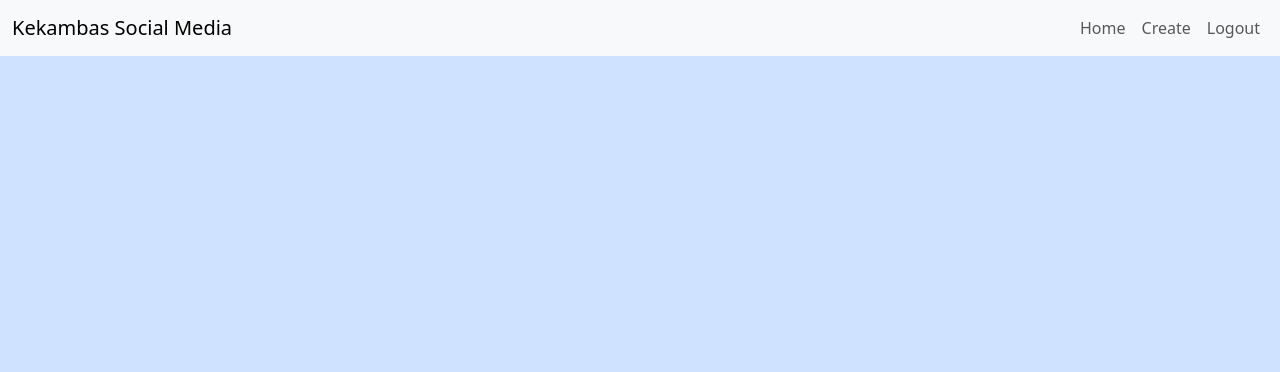
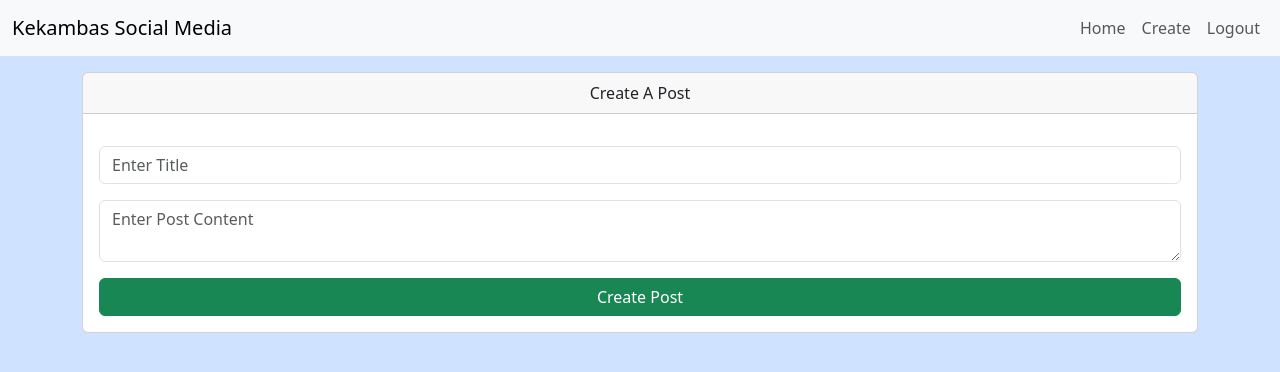
Before and after one commit to bstanton773/kekambas-react-social-media, a React (Create React App) app: page /create in a window 1280 px wide. Shown: the top 372 px of the page. Built offline with nearby package versions, Linux system fonts and the light colour scheme; no server answers; sample sign-in values are in the browser's storage.

Commit message:
Update create post

```diff
--- a/src/App.jsx
+++ b/src/App.jsx
@@ -1,10 +1,11 @@
-import React, { useState } from 'react';
+import React, { useState, useEffect } from 'react';
 import { Routes, Route } from 'react-router-dom';
 import Home from './views/Home';
 import Login from './views/Login';
 import Register from './views/Register';
 import AlertMessage from './components/AlertMessage';
 import Navbar from './components/Navbar';
+import Create from './views/Create';
 
 export default function App() {
 
@@ -13,6 +14,27 @@ export default function App() {
     const [loggedIn, setLoggedIn] = useState(localStorage.getItem('token')? true : false);
     const [message, setMessage] = useState(null);
     const [category, setCategory] = useState(null);
+    const [user, setUser] = useState({})
+
+    useEffect(() => {
+        if (loggedIn){
+            async function fetchLoggedInUser(){
+                let myHeaders = new Headers();
+                const token = localStorage.getItem('token');
+                myHeaders.append('Authorization', `Bearer ${token}`);
+                let response = await fetch('https://kekambas-blog-api.onrender.com/api/me', {
+                    headers: myHeaders
+                });
+                let data = await response.json();
+                if (data.error){
+                    console.warn(data.error)
+                } else {
+                    setUser(data)
+                }
+            };
+            fetchLoggedInUser();
+        }
+    }, [loggedIn])
 
     function flashMessage(message, category){
         setMessage(message);
@@ -37,9 +59,10 @@ export default function App() {
             <div className="container">
                 { message ? <AlertMessage flashMessage={flashMessage} message={message} category={category} /> : null}
                 <Routes >
-                    <Route path='/' element={<Home />} />
+                    <Route path='/' element={<Home user={user} />} />
                     <Route path='/register' element={<Register flashMessage={flashMessage} />} />
                     <Route path='/login' element={<Login flashMessage={flashMessage} logUserIn={logUserIn}/>} />
+                    <Route path='/create' element={<Create flashMessage={flashMessage} loggedIn={loggedIn} />} />
                 </Routes>
             </div>
         </>
--- a/src/components/PostCard.jsx
+++ b/src/components/PostCard.jsx
@@ -1,6 +1,6 @@
 import React from 'react'
 
-export default function PostCard({ post }) {
+export default function PostCard({ post, user }) {
     return (
         <>
             <div className="card mt-3">
@@ -16,7 +16,7 @@ export default function PostCard({ post }) {
                             <h6 className="card-subtitle text-muted">{ post.date_created }</h6>
                             <h6 className="card-subtitle">By: { post.author.username }</h6>
                             <p className="card-text">{ post.content }</p>
-                            { (post.author.username === 'username1') ? (
+                            { (post.author.username === user.username) ? (
                                 <>
                                     <a href="/" className="btn btn-success">Edit</a>
                                     <button type="button" className="btn btn-danger" data-bs-toggle="modal" data-bs-target={`#deletePostModal-${ post.id }`}>
--- /dev/null
+++ b/src/views/Create.jsx
@@ -0,0 +1,69 @@
+import React, { useEffect } from 'react';
+import { useNavigate } from 'react-router-dom';
+
+
+export default function Create({ loggedIn, flashMessage }) {
+
+    const navigate = useNavigate();
+
+    useEffect(() => {
+        if (!loggedIn){
+            flashMessage('You must be logged in to create a new post', 'danger');
+            navigate('/login');
+        }
+    })
+
+    async function handleSubmit(e){
+        e.preventDefault();
+
+        // Get the data from the form
+        let title = e.target.title.value;
+        let content = e.target.content.value;
+
+        // Get the token from localStorage
+        let token = localStorage.getItem('token');
+
+        // Set up the request headers
+        let myHeaders = new Headers();
+        myHeaders.append('Content-Type', 'application/json');
+        myHeaders.append('Authorization', `Bearer ${token}`);
+
+        // Set up the request body
+        let requestBody = JSON.stringify({ title, content })
+
+        // Make the fetch request
+        let response = await fetch('https://kekambas-blog-api.onrender.com/api/posts', {
+            method: 'POST',
+            headers: myHeaders,
+            body: requestBody
+        });
+
+        let data = await response.json();
+
+        if (data.error){
+            flashMessage(data.error, 'danger');
+        } else {
+            flashMessage(`${data.title} has been created`, 'success');
+            navigate('/');
+        };
+    };
+
+    return (
+        <div className='row'>
+            <div className="col">
+                <div className="card mt-3">
+                    <div className="card-header text-center">Create A Post</div>
+                    <div className="card-body">
+                        <form action="" onSubmit={handleSubmit}>
+                            <div className="form-group">
+                                <input type="text" name="title" className="form-control my-3" placeholder='Enter Title' />
+                                <textarea name="content" className="form-control my-3" placeholder='Enter Post Content' />
+                                <input type="submit" value="Create Post" className='btn btn-success w-100' />
+                            </div>
+                        </form>
+                    </div>
+                </div>
+            </div>
+        </div>
+    )
+}
--- a/src/views/Home.jsx
+++ b/src/views/Home.jsx
@@ -1,7 +1,7 @@
 import React, { useEffect, useState } from 'react'
 import PostCard from '../components/PostCard';
 
-export default function Home() {
+export default function Home({ user }) {
 
     const [posts, setPosts] = useState([]);
 
@@ -17,7 +17,7 @@ export default function Home() {
     return (
         <div className='row'>
             <div className="col-12 col-lg-8 order-1 order-lg-1">
-                {posts.map( post => <PostCard key={post.id} post={post} />)}
+                {posts.map( post => <PostCard key={post.id} post={post} user={user} />)}
             </div>
 
             <div className="col-12 col-lg-4 order-0 order-lg-1">
```
